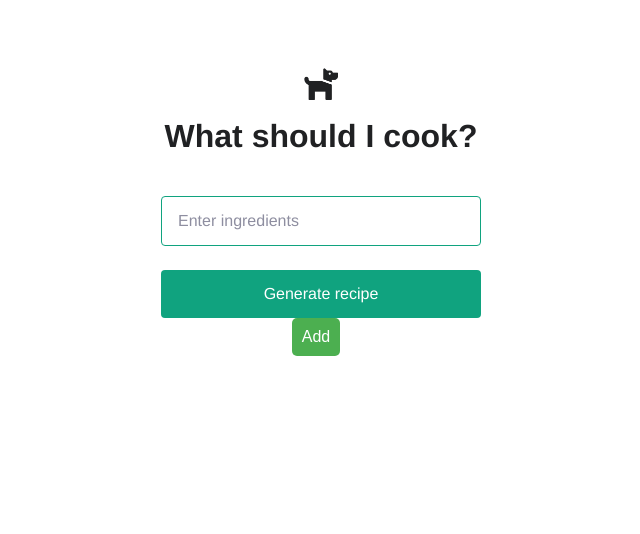
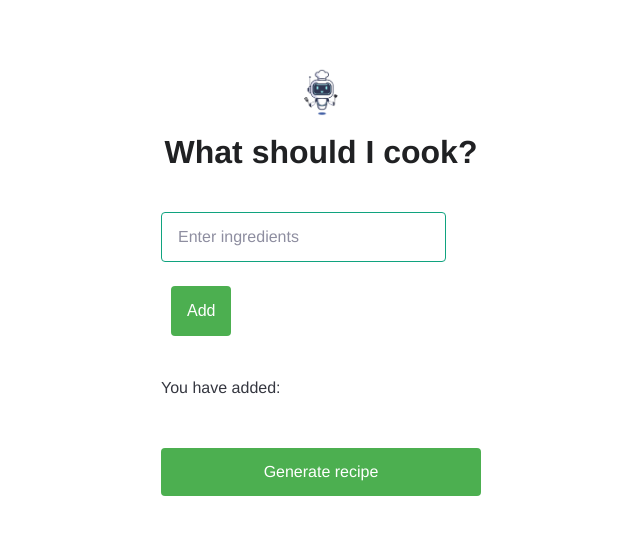
Before and after one commit to TakinB/Chef-GPT, a Next.js app: page / in a window 1280 px wide. Shown: the top 534 px of the page, without its empty margins (319-959 px from the left). Built offline with nearby package versions, Linux system fonts and the light colour scheme; a web font is replaced by a local one.

Commit message:
correct styling

```diff
--- a/pages/index.js
+++ b/pages/index.js
@@ -19,7 +19,11 @@ export default function Home() {
     }
   };
 
-
+  const handleKeyPress = (event) => {
+    if (event.key === "Enter") {
+      handleAddIngredient();
+    }
+  };
 
   async function onSubmit(event) {
     event.preventDefault();
@@ -52,27 +56,39 @@ export default function Home() {
     <div>
       <Head>
         <title>OpenAI Quickstart</title>
-        <link rel="icon" href="/dog.png" />
+        <link rel="icon" href="/robot.png" />
       </Head>
       {/* <IngredientInput/> */}
       <main className={styles.main}>
-        <img src="/dog.png" className={styles.icon} />
+        <img src="/robot.png" className={styles.icon} />
         <h3>What should I cook?</h3>
         <form onSubmit={onSubmit}>
+          <div className="ingredients">
           <input
               type="text"
               name="ingredient"
               placeholder="Enter ingredients"
               value={ingredientInput}
+              onKeyPress={handleKeyPress}
               onChange={(e) => setIngredientInput(e.target.value)}
             />
-          <input type="submit" value="Generate recipe" />
-        </form>
             <button className={styles.button} onClick={handleAddIngredient}>
               Add
             </button>
-        {/* <div className={styles.result}>{result}</div> */}
-        {result && <p>{result}</p>}
+          </div>
+          {ingredients && <p>You have added:</p>}
+          <ul className={styles.list}>
+            {ingredients.map((ingredients, index) => (
+            <li key={index}>{ingredients}</li>
+          ))}
+          </ul>
+          <input type="submit" value="Generate recipe" />
+        </form>
+
+        {/* <button className={styles.button} onClick={handleAddIngredient}>
+            Add
+          </button> */}
+        <div className={styles.result}>{result}</div>
       </main>
     </div>
   );
--- a/pages/index.module.css
+++ b/pages/index.module.css
@@ -43,6 +43,7 @@
 }
 .main input[type="text"] {
   padding: 12px 16px;
+  padding-right: 60px;
   border: 1px solid #10a37f;
   border-radius: 4px;
   margin-bottom: 24px;
@@ -53,13 +54,15 @@
   opacity: 1;
 }
 .main input[type="submit"] {
-  padding: 12px 0;
+  font-size: 16px;
+  padding: 12px;
+  border-radius: 4px;
+  border: none;
+  background-color: #4caf50;
   color: #fff;
-  background-color: #10a37f;
-  border: none;
-  border-radius: 4px;
-  text-align: center;
+  margin-bottom: 24px;
   cursor: pointer;
+  transition: background-color 0.3s ease;
 }
 .main .result {
   font-weight: bold;
@@ -67,12 +70,13 @@
 }
 .button {
   font-size: 16px;
-  padding: 10px;
-  border-radius: 5px;
+  padding: 16px 16px;
+  border-radius: 4px;
   border: none;
   background-color: #4caf50;
   color: #fff;
-  margin-right: 10px;
+  margin-left: 10px;
+  margin-bottom: 24px;
   cursor: pointer;
   transition: background-color 0.3s ease;
 }
```
Also changed, not shown: public/robot.png (added). Lines whose indentation alone changed are shown as unchanged.
